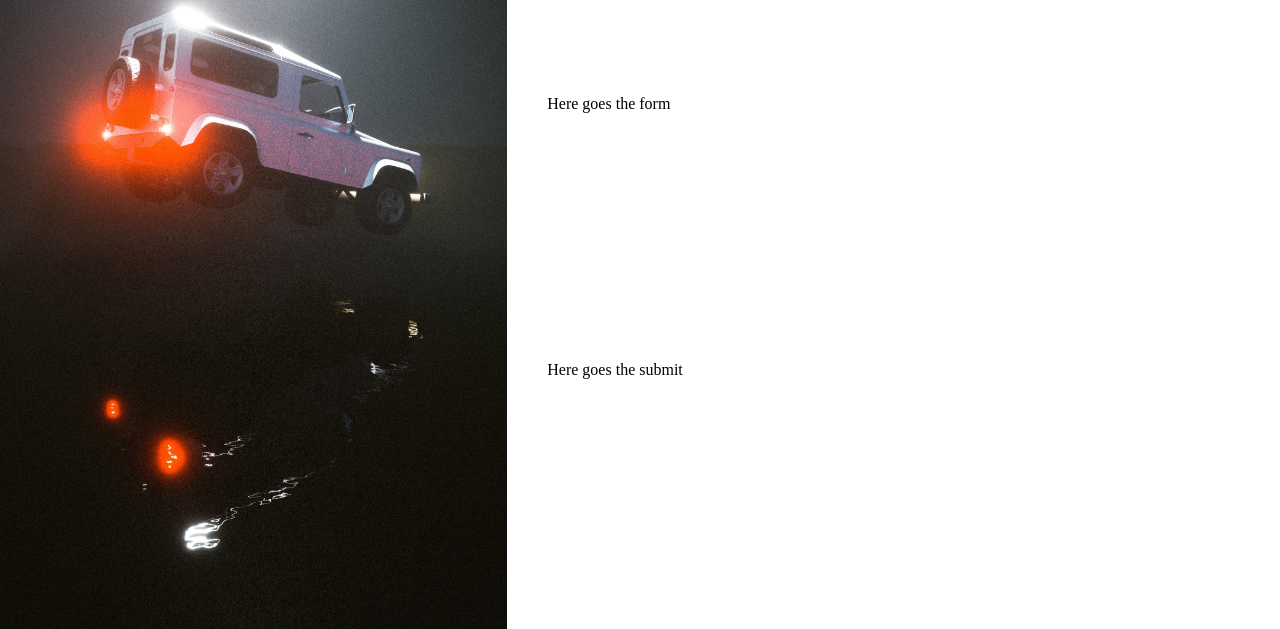
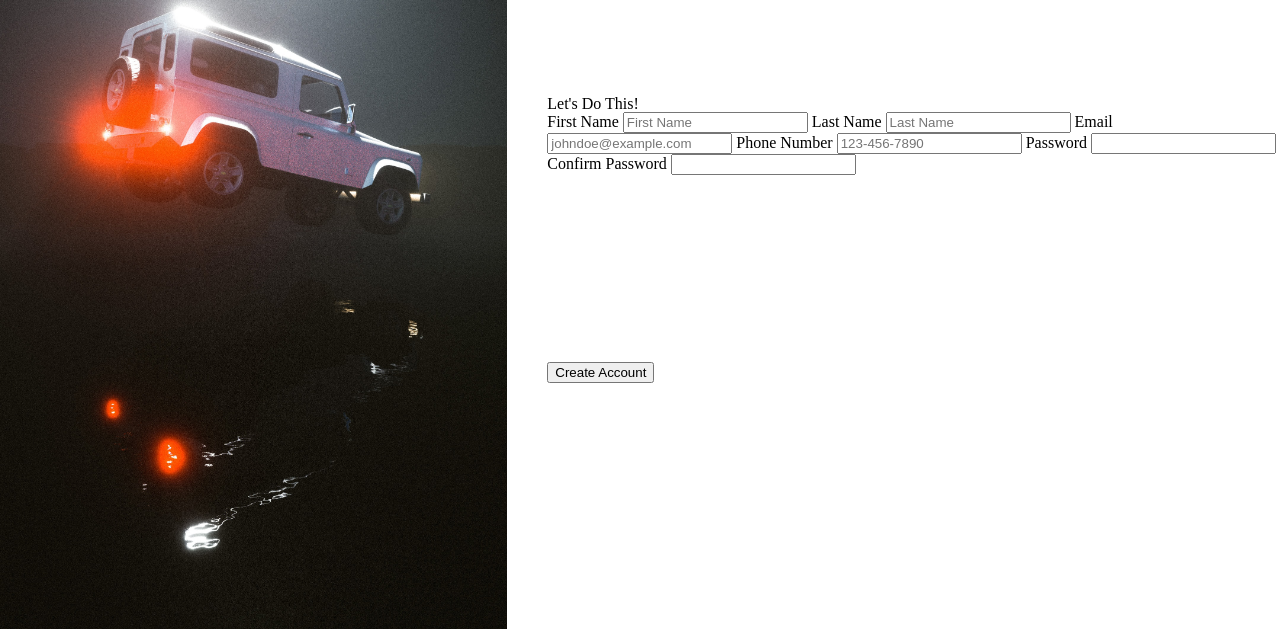
Before and after one commit to Sivnerof/Sign-Up-Form, a plain HTML site: page index.html in a window 1280 px wide. Shown: the part 171-800 px from the top of the page. Drawn offline with Linux system fonts and the light colour scheme.

Commit message:
Basic Form Structure

```diff
--- a/index.html
+++ b/index.html
@@ -37,8 +37,29 @@
                 You <em>know</em> you want to.
             </p>
         </div>
-        <div>Here goes the form</div>
-        <div>Here goes the submit</div>
+
+        <div id="form-container">
+            <h2>Let's Do This!</h2>
+            <form action="#">
+                <!--remember to add regex for these-->
+                <label for="first-name">First Name</label>
+                <input type="text" name="first-name" id="first-name" placeholder="First Name" required>
+                <label for="last-name">Last Name</label>
+                <input type="text" name="last-name" id="last-name" placeholder="Last Name" required>
+                <label for="email">Email</label>
+                <input type="email" name="email" id="email" placeholder="johndoe@example.com" required>
+                <label for="phone-number">Phone Number</label>
+                <input type="tel" name="phone-number" id="phone-number" placeholder="123-456-7890" pattern="[0-9]{3}-[0-9]{3}-[0-9]{4}" required>
+                <label for="password">Password</label>
+                <input type="password" name="password" id="password" minlength="8" required>
+                <label for="confirm-password">Confirm Password</label>
+                <input type="password" name="confirm-password" id="confirm-password" minlength="8" required>
+        </div>
+
+        <div>
+            <input type="submit" value="Create Account">
+            </form>
+        </div>
     </div>
 </body>
 </html>
```
